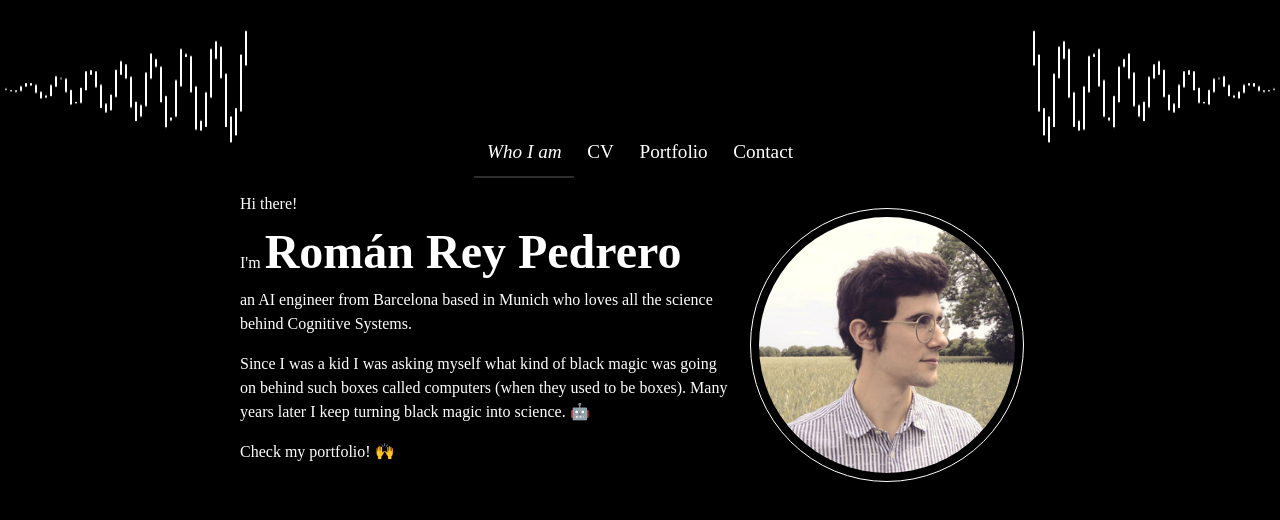
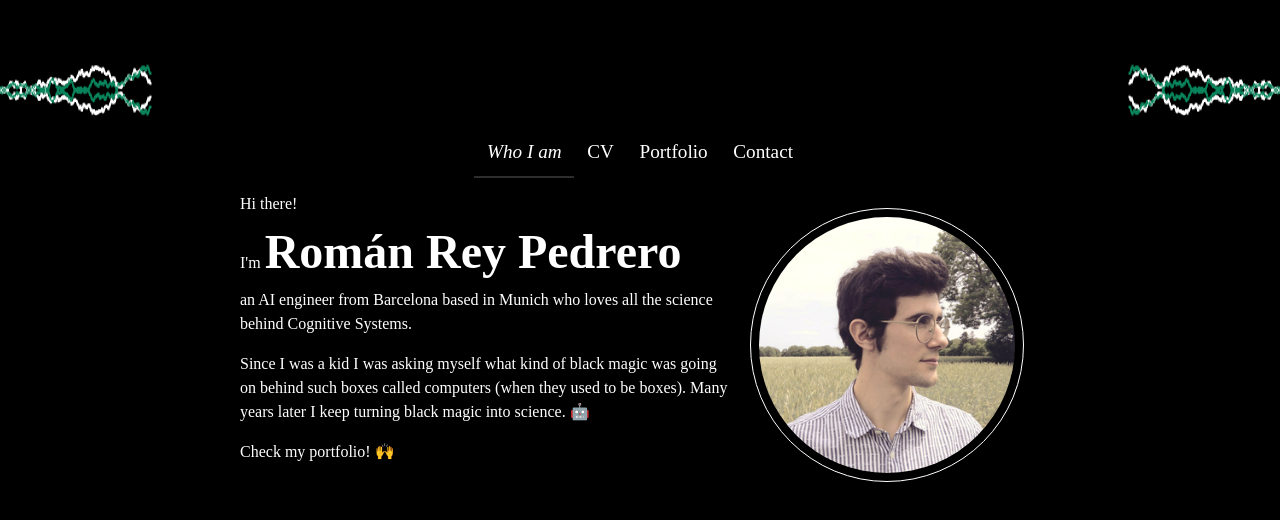
Before and after one commit to rooom13/rooom13.github.io, a React (Create React App) app: page / in a window 1280 px wide. Shown: the top 520 px of the page. Built offline with nearby package versions, Linux system fonts and the light colour scheme.

Commit message:
react-router

```diff
--- a/package.json
+++ b/package.json
@@ -5,6 +5,7 @@
   "dependencies": {
     "react": "^16.8.6",
     "react-dom": "^16.8.6",
+    "react-router-dom": "^5.2.0",
     "react-scripts": "3.0.1",
     "styled-components": "^4.3.2"
   },
@@ -14,7 +15,7 @@
     "build": "react-scripts build",
     "test": "react-scripts test",
     "eject": "react-scripts eject",
-    "predeploy": "npm run build",
+    "predeploy": "yarn run build",
     "deploy": "gh-pages -b master -d build"
   },
   "eslintConfig": {
--- a/src/App.js
+++ b/src/App.js
@@ -1,4 +1,5 @@
 import React, { Component } from 'react';
+import { HashRouter, Switch, Route } from 'react-router-dom';
 import styled from 'styled-components'
 import Navbar from './components/Navbar/';
 import IntroductionPage from './pages/IntroductionPage'
@@ -6,77 +7,26 @@ import CVPage from './pages/CVPage'
 import PortfolioPage from './pages/PortfolioPage'
 import ContactPage from './pages/ContactPage'
 import media from './media'
-import {FONTCOLOR} from './Colors'
+import { FONTCOLOR } from './Colors'
 
 class App extends Component {
-
-  state = {
-    isIntroductionShown: true,
-    isCVShown: false,
-    isPortfolioShown: false,
-    isContactShown: false,
-  }
-
-
-
-  showContact = () => {
-    this.setState({
-      isContactShown: true,
-      isCVShown: false,
-      isIntroductionShown: false,
-      isPortfolioShown: false
-    })
-  }
-  showCv = () => {
-    this.setState({
-      isContactShown: false,
-      isCVShown: true,
-      isIntroductionShown: false,
-      isPortfolioShown: false
-    })
-  }
-  showPortfolio = () => {
-    this.setState({
-      isContactShown: false,
-      isCVShown: false,
-      isIntroductionShown: false,
-      isPortfolioShown: true
-    })
-  }
-  showIntroduction = () => {
-    this.setState({
-      isContactShown: false,
-      isCVShown: false,
-      isIntroductionShown: true,
-      isPortfolioShown: false
-    })
-  }
   render() {
-
-    const { isContactShown, isCVShown, isIntroductionShown, isPortfolioShown } = this.state
     return (
-
+      <HashRouter>
         <Wrapper>
-        <Navbar
-          isIntroductionShown={isIntroductionShown}
-          isCVShown={isCVShown}
-          isPortfolioShown={isPortfolioShown}
-          isContactShown={isContactShown}
-
-          showIntroduction={this.showIntroduction}
-          showCv={this.showCv}
-          showPortfolio={this.showPortfolio}
-          showContact={this.showContact}
-        />
+          <Navbar />
           <ContentWrapper>
             <Content>
-            {isIntroductionShown && <IntroductionPage />}
-            {isCVShown && <CVPage />}
-            {isPortfolioShown && <PortfolioPage />}
-            {isContactShown && <ContactPage />}
+              <Switch>
+                <Route exact path="/cv" component={CVPage} />
+                <Route exact path="/portfolio" component={PortfolioPage} />
+                <Route exact path="/contact" component={ContactPage} />
+                <Route component={IntroductionPage} />
+              </Switch>
             </Content>
           </ContentWrapper>
         </Wrapper>
+      </HashRouter>
     )
   }
 }
--- a/src/components/Navbar/Animation.js
+++ b/src/components/Navbar/Animation.js
@@ -1,11 +1,9 @@
 import React, { Component } from 'react';
 import styled from 'styled-components'
 import media from '../../media'
-import {SECONDARYCOLOR} from '../../Colors'
+import { SECONDARYCOLOR } from '../../Colors'
 
 class Navbar extends Component {
-
-
 
     componentDidMount() {
         // Canvas variables
@@ -14,32 +12,25 @@ class Navbar extends Component {
 
         this.canvasLeft = document.querySelector(`#left`)
 
-
         this.CWIDTH = canvas.width
         this.CHEIGHT = canvas.height
 
         this.t = 0
-
-        this.cumulativeValue = {0:0,1:0}
+        this.cumulativeValue = { 0: 0, 1: 0 }
 
         requestAnimationFrame(this.animate)
-
     }
     animate = () => {
         this.draw()
     }
 
-
     draw3DHelix = (ctx, t, CWIDTH, CHEIGHT) => {
-
         const size = 2
         const gap = 5
         const angularSpeed = 0.015
         const amplitude = 1
 
         for (let i = 0; i < 50; ++i) {
-
-
             ctx.fillStyle = 'white';
             let y = this.cosineY(amplitude * i, t, angularSpeed, i * Math.PI / 8)
             ctx.fillRect(i * gap, CHEIGHT / 2 + y, size, size)
@@ -49,24 +40,20 @@ class Navbar extends Component {
         }
     }
     drawCosineHelix = (ctx, t, CWIDTH, CHEIGHT) => {
-
         const size = 2
         const gap = 2
         const angularSpeed = 0.015
         const amplitude = 0.3
 
         for (let i = 0; i < 200; ++i) {
-
             const color = i % 2 ? 'white' : SECONDARYCOLOR;
             ctx.fillStyle = color
             let y = this.cosineY(amplitude * i, t, angularSpeed, i)
             ctx.fillRect(i * gap, CHEIGHT / 2 + y, size, size)
-
         }
     }
 
     drawCosineBar = (ctx, t, CWIDTH, CHEIGHT) => {
-
         const size = 2
         const gap = 5
         const angularSpeed = 0.015
@@ -80,55 +67,65 @@ class Navbar extends Component {
         }
     }
 
-    drawNew = (ctx, t, CWIDTH, CHEIGHT) => {
-
+    drawLightning = (ctx, t, CWIDTH, CHEIGHT) => {
+        t = t / 2
         if (t > CWIDTH) return;
 
-       const size = 2
-
+        const size = 2
+        const a = 4
+        const b = 2
 
         const color = 'white';
-        ctx.fillStyle = color
 
-
-        const rand = Math.random() * 4 - 2
-        const rand2 = Math.random() * 4 - 2
+        const rand = Math.random() * a - b
+        const rand2 = Math.random() * a - b
         this.cumulativeValue[0] += rand
         const y = this.cumulativeValue[0]
 
         this.cumulativeValue[1] += rand2
         const y2 = this.cumulativeValue[1]
 
+        ctx.fillStyle = color
         ctx.fillRect(t, CHEIGHT / 2 + y, size, size)
+        ctx.fillRect(t, CHEIGHT / 2 - y, size, size)
+
+        ctx.fillStyle = SECONDARYCOLOR
         ctx.fillRect(t, CHEIGHT / 2 + y2, size, size)
+        ctx.fillRect(t, CHEIGHT / 2 - y2, size, size)
+    }
 
+    drawNew = (ctx, t, CWIDTH, CHEIGHT) => {
+        const angularSpeed = -0.01
+        const N = 10
+        const A = N
 
-        ctx.fillRect(t, CHEIGHT / 2 - y, size, size)
-        ctx.fillRect(t, CHEIGHT / 2 - y2, size, size)
-
+        for (let i = 0; i < N; ++i) {
+            const alpha = Math.abs(this.cosineY(1, t, angularSpeed, Math.PI / N * i))
+            const radius = i * A
+            ctx.strokeStyle = `rgba(255,255,255,${1 - alpha})`
+            ctx.fillStyle = 'white';
+            ctx.beginPath();
+            ctx.arc(0, 0, radius, 0, 2 * Math.PI);
+            ctx.stroke();
+        }
     }
 
     cosineY = (A, t, w, phi) => {
         return A * Math.cos(t * w + phi)
     }
+
     draw = () => {
-
         const { ctx, t, CWIDTH, CHEIGHT } = this
 
         if (this.props.inverted) {
             ctx.clearRect(0, 0, CWIDTH, CHEIGHT)
             ctx.drawImage(this.canvasLeft, 0, 0)
 
-
-
         } else {
-
-
             this.t++
 
-
             switch (this.props.animation) {
-            // switch (3) {
+                // switch (4) {
                 default:
                 case 0:
                     ctx.clearRect(0, 0, CWIDTH, CHEIGHT)
@@ -143,24 +140,26 @@ class Navbar extends Component {
                     this.draw3DHelix(ctx, t, CWIDTH, CHEIGHT)
                     break;
                 case 3:
+                    this.drawLightning(ctx, t, CWIDTH, CHEIGHT)
+                    break;
+                case 4:
+                    ctx.clearRect(0, 0, CWIDTH, CHEIGHT)
                     this.drawNew(ctx, t, CWIDTH, CHEIGHT)
                     break;
-
             }
         }
-
-
         requestAnimationFrame(this.animate)
     }
-
 
     render() {
         const { inverted } = this.props
         return (
-            <StyledCanvas id={this.props.id} inverted={inverted} />
+            <StyledCanvas
+                title="This is a canvas animation! Refresh the page to get random ones :)"
+                id={this.props.id}
+                inverted={inverted} />
         )
     }
-
 }
 
 const StyledCanvas = styled.canvas`
--- a/src/components/Navbar/index.js
+++ b/src/components/Navbar/index.js
@@ -1,4 +1,5 @@
 import React, { Component } from 'react';
+import { NavLink } from 'react-router-dom';
 import styled from 'styled-components'
 import media from '../../media'
 import Animation from './Animation'
@@ -6,30 +7,29 @@ import { FONTCOLOR, BUTTONCOLOR, BACKGROUNDCOLOR } from '../../Colors';
 
 class Navbar extends Component {
 
-
   state = {
-    animation: Math.floor(Math.random()*(3))
+    animation: Math.floor(Math.random() * 5)
   }
-  componentDidMount(){
-
-  }
-
 
   render() {
 
-    const { isIntroductionShown, isContactShown, isPortfolioShown, isCVShown, showIntroduction, showContact, showCv, showPortfolio } = this.props
-    const {animation} = this.state
+    const { animation } = this.state
+
+    const activeStyle = {
+      fontStyle: "italic",
+      borderBottom: `2px solid ${BUTTONCOLOR}`
+    }
 
     return (
       <Wrapper>
         <Animation animation={animation} id='left' />
         <StyledNav>
-          <NavItem isSelected={isIntroductionShown} onClick={showIntroduction}>Who I am</NavItem>
-          <NavItem isSelected={isCVShown} onClick={showCv}>CV</NavItem>
-          <NavItem isSelected={isPortfolioShown} onClick={showPortfolio}>Portfolio</NavItem>
-          <NavItem isSelected={isContactShown} onClick={showContact}>Contact</NavItem>
+          <StyledNavLink activeStyle={activeStyle} exact to="/">Who I am</StyledNavLink>
+          <StyledNavLink activeStyle={activeStyle} to="/cv">CV</StyledNavLink>
+          <StyledNavLink activeStyle={activeStyle} to="/portfolio">Portfolio</StyledNavLink>
+          <StyledNavLink activeStyle={activeStyle} to="/contact">Contact</StyledNavLink>
         </StyledNav>
-        <Animation animation={animation} inverted id='right'/>
+        <Animation animation={animation} inverted id='right' />
       </Wrapper>
     )
   }
@@ -54,21 +54,17 @@ ${media.tablet`
   justify-content: center;
 `
 
-const NavItem = styled.div`
+const StyledNavLink = styled(NavLink)`
   cursor:pointer;
   padding: 0.8rem;
   font-size: 1.2rem;
-   border-bottom: 2px solid ${BACKGROUNDCOLOR};
+  border-bottom: 2px solid ${BACKGROUNDCOLOR};
+  text-decoration: none;
 
+  color: unset;
 
-  ${(props) => props.isSelected && `
-    font-style: italic;
-    border-bottom: 2px solid ${BUTTONCOLOR};
-  `};
   &:hover {
     border-bottom: 2px solid ${FONTCOLOR};
-  }
-
   }
 `
 
--- a/src/pages/CVPage.js
+++ b/src/pages/CVPage.js
@@ -81,7 +81,6 @@ const Lan = styled.span`
   display: flex;
   flex-direction: column;
   align-items: center;
-
 `
 
 const H4 = styled.h4`
```
Also changed, not shown: src/components/ContactButton.js (+5 -13 lines), 2 other files (tests, documents, lock files or other folders). Lines whose indentation alone changed are shown as unchanged.
